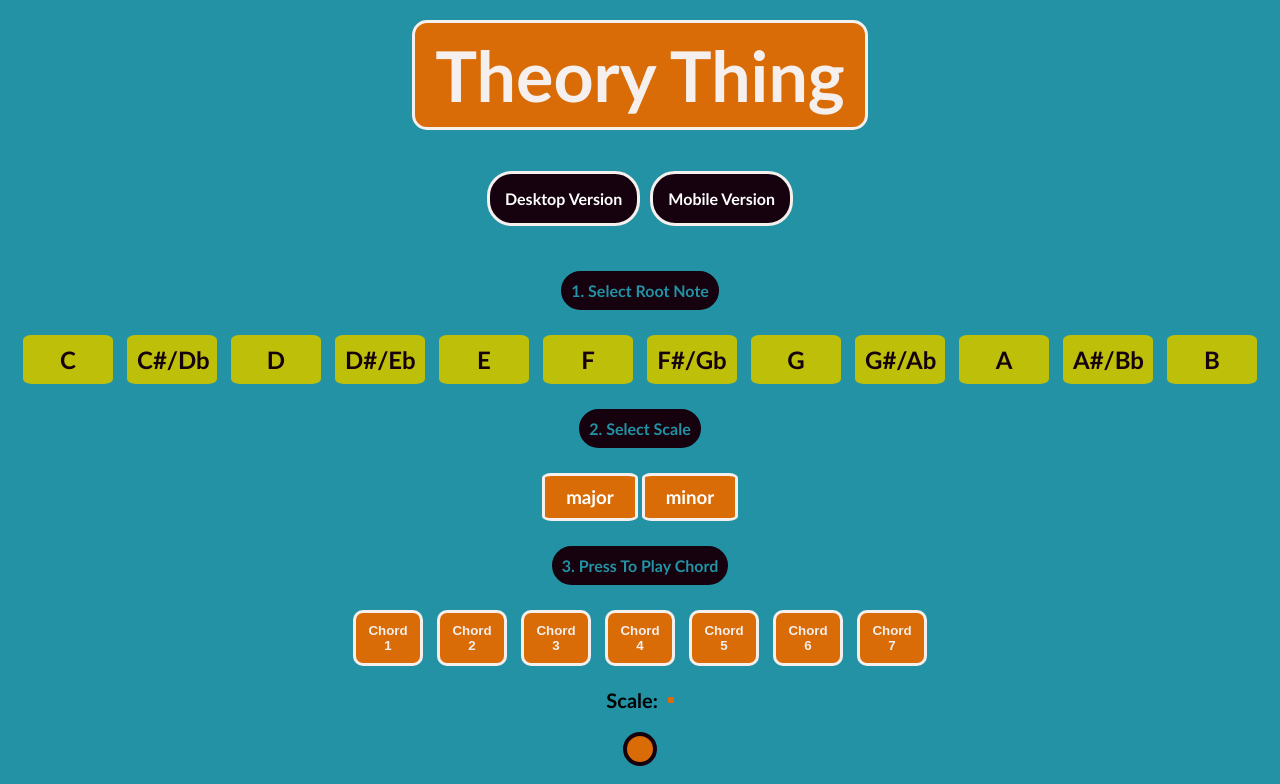
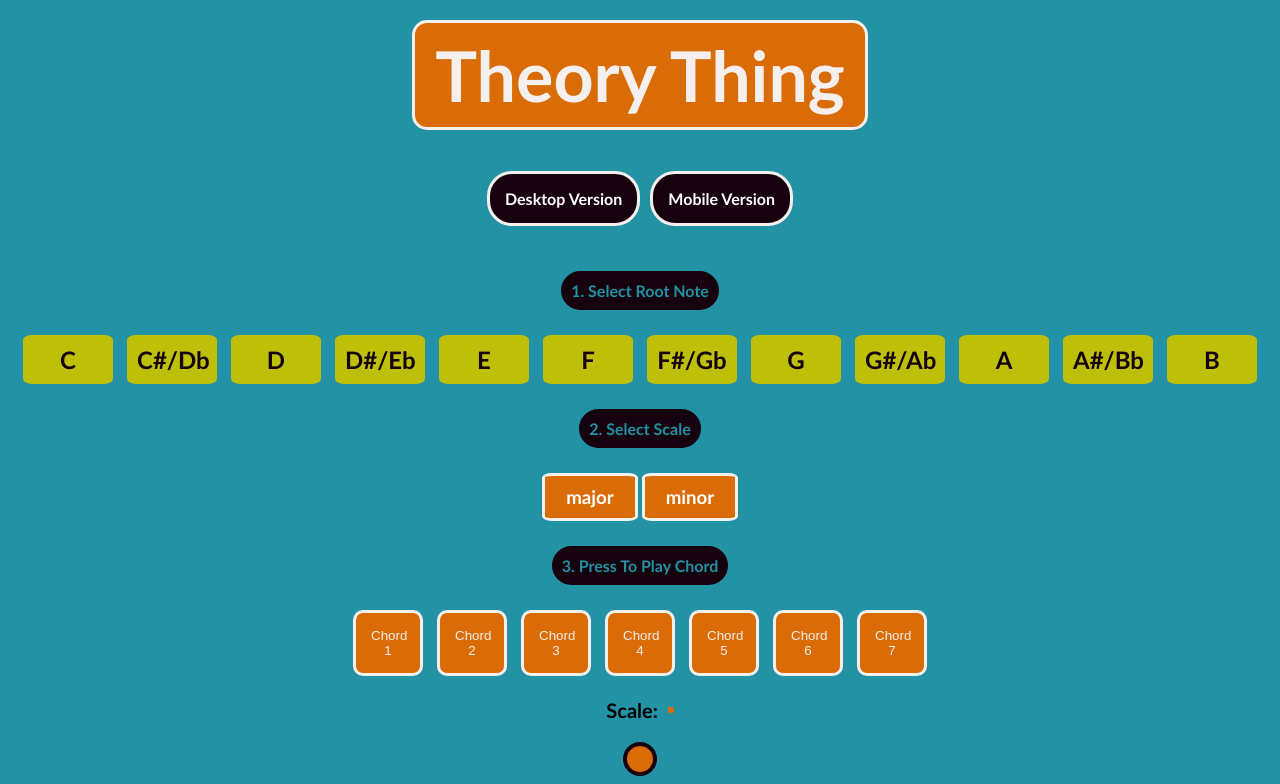
Before and after one commit to taariqelliott/theory-thing, a React (Vite) app: page /mobile in a window 1280 px wide. Shown: the top 784 px of the page. Built offline with nearby package versions, Linux system fonts and the light colour scheme.

Commit message:
fixed styling

```diff
--- a/src/App.css
+++ b/src/App.css
@@ -55,11 +55,10 @@ body {
     background: var(--orange);
     color: var(--white);
     margin: 2px;
-    padding: 10px;
+    padding: 15px;
     cursor: pointer;
     width: 70px;
     text-align: center;
-font-weight: bolder;
     border: var(--white) solid 3px;
 }
 
```
